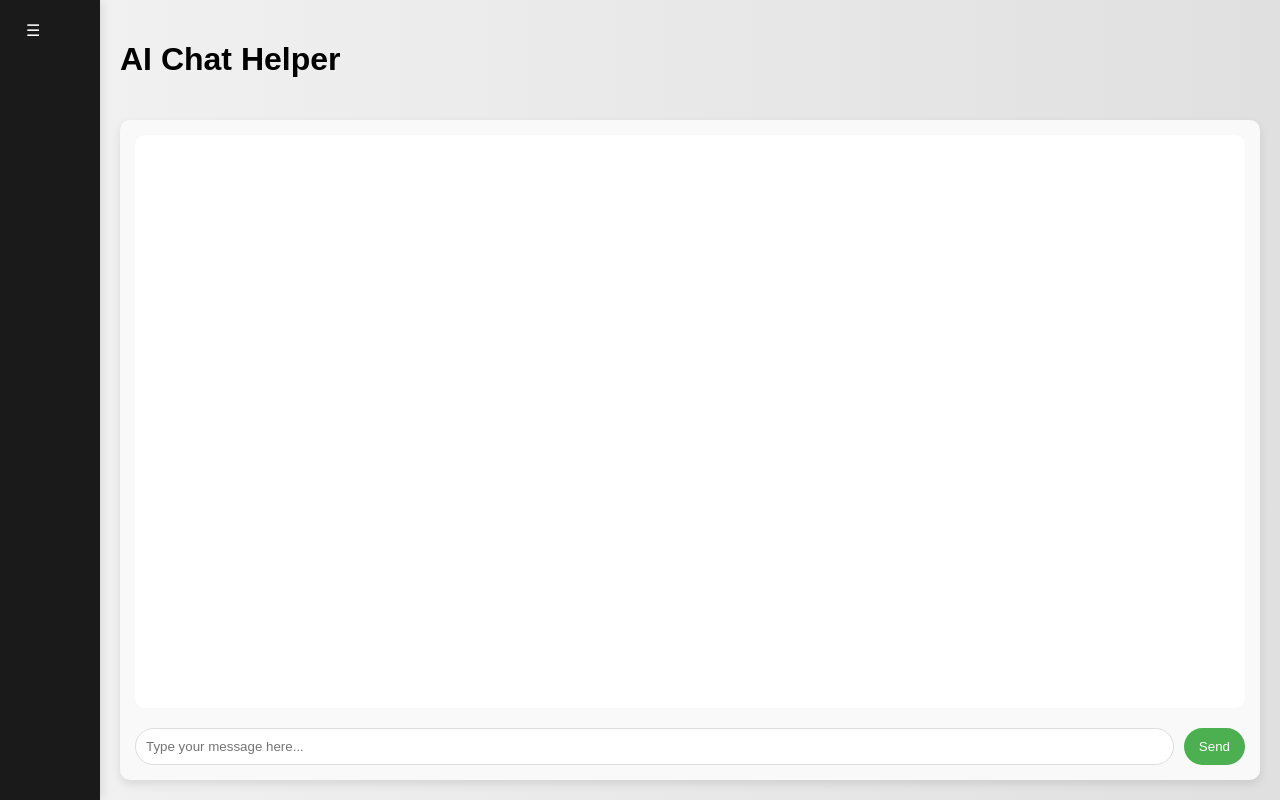
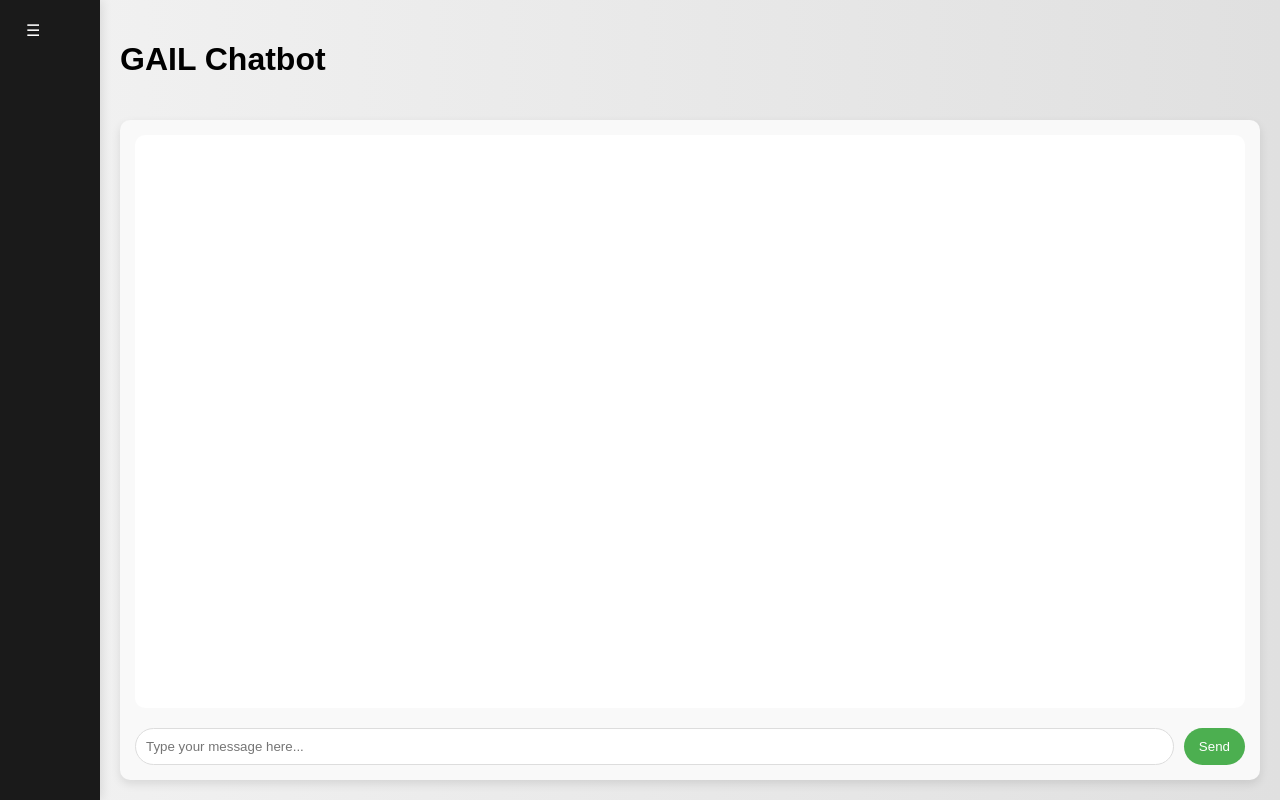
Before and after one commit to 11-Yash/gail-chatbot, a website: page index.html in a window 1280 px wide. Drawn offline with Linux system fonts and the light colour scheme.

Commit message:
changed html

```diff
--- a/index.html
+++ b/index.html
@@ -4,7 +4,7 @@
 <head>
     <meta charset="UTF-8">
     <meta name="viewport" content="width=device-width, initial-scale=1.0">
-    <title>AI Chat Helper</title>
+    <title>GAIL Chatbot</title>
     <style>
         body {
             font-family: 'Arial', sans-serif;
@@ -170,7 +170,7 @@
 
     <div id="main">
         <div id="header">
-            <h1>AI Chat Helper</h1>
+            <h1>GAIL Chatbot</h1>
         </div>
 
         <div id="chat-container">
```
